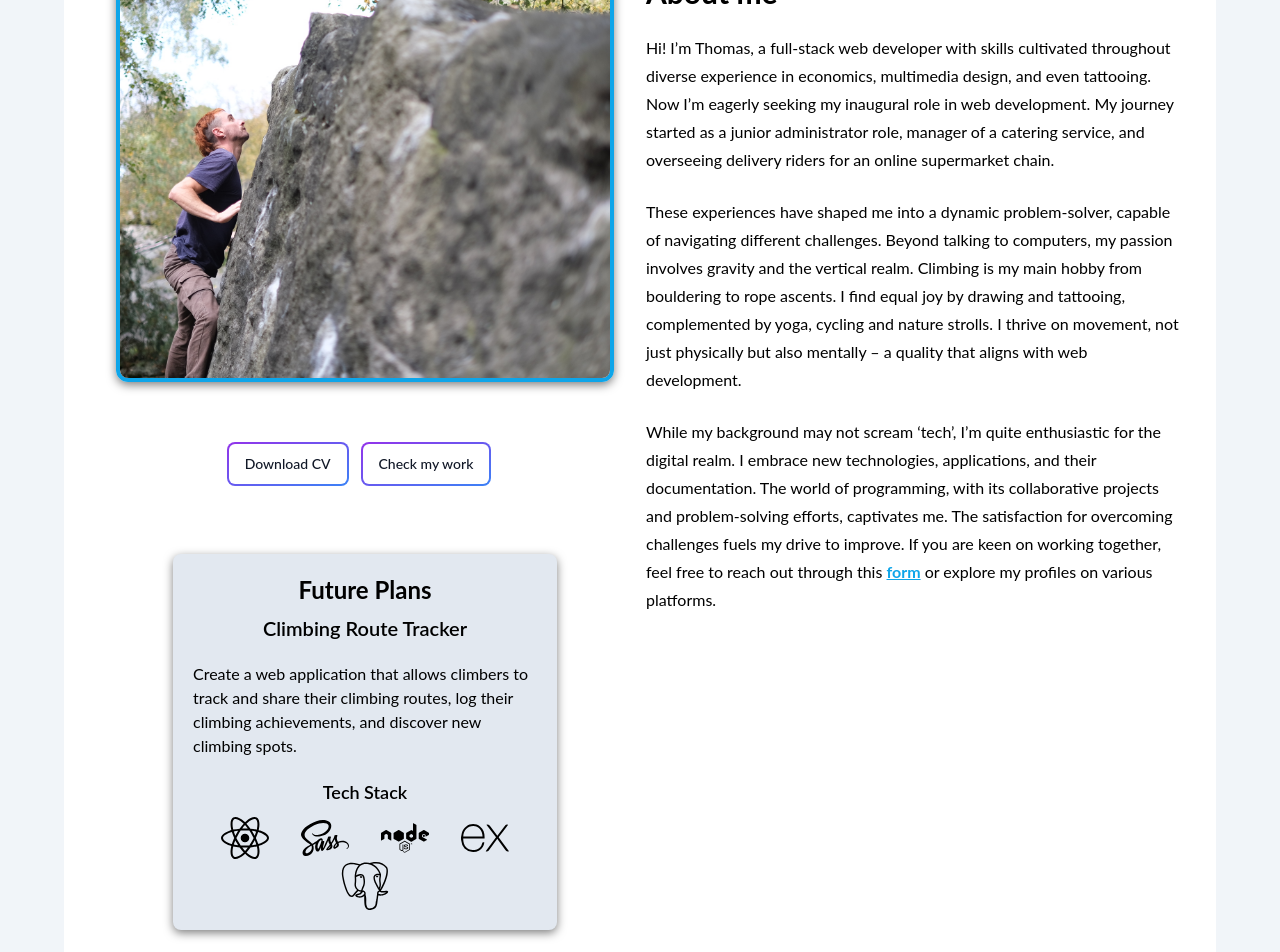
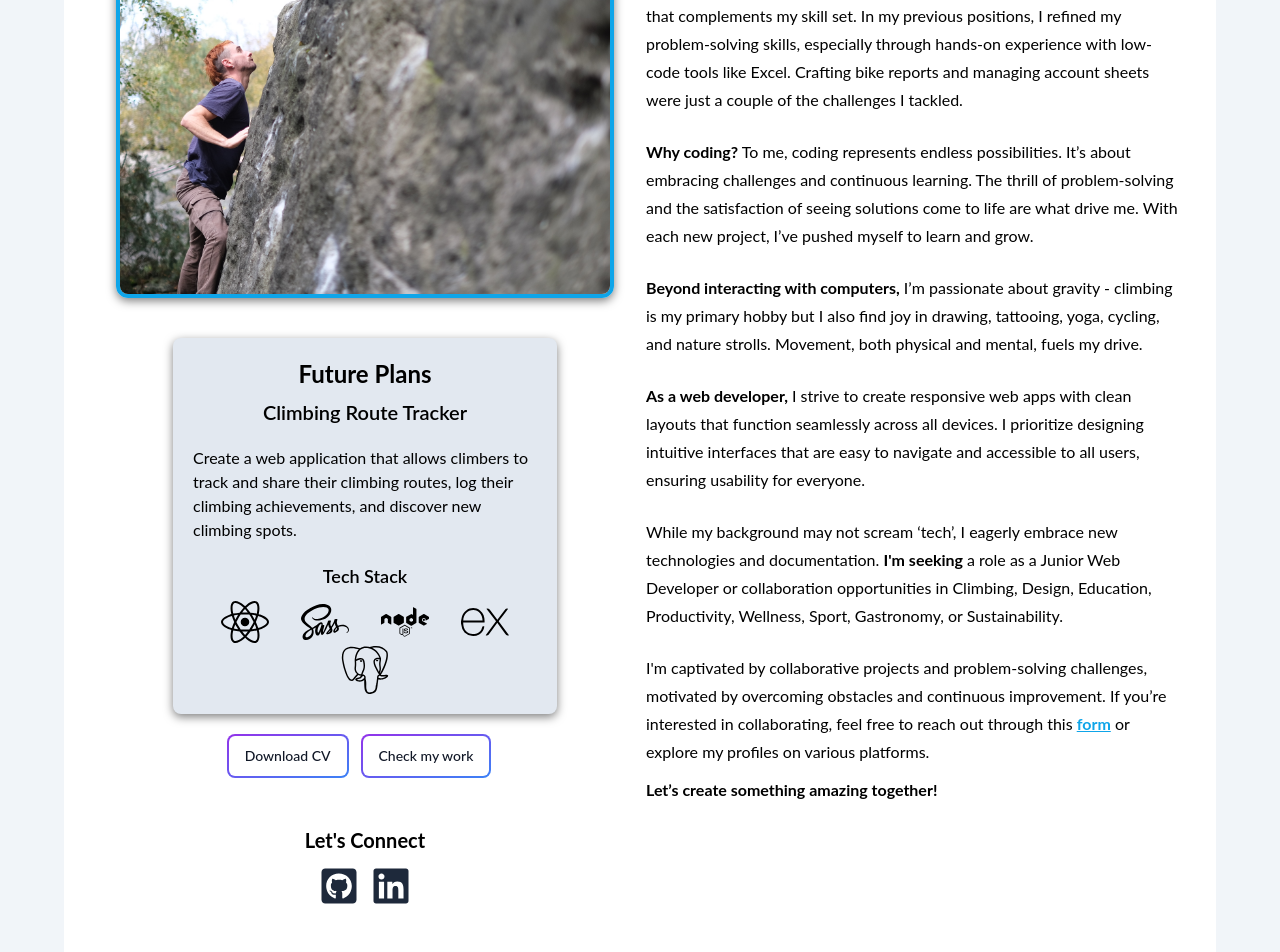
Before and after one commit to tompra/devfolio, a React (Vite) app: page / in a window 1280 px wide. Shown: the part 840-1792 px from the top of the page. Built offline with nearby package versions, Linux system fonts and the light colour scheme; what tailwindcss-animated would draw is missing.

Commit message:
Add content to about component

```diff
--- a/src/components/About.jsx
+++ b/src/components/About.jsx
@@ -1,5 +1,6 @@
 import Img2 from '../assets/photos/climb.jpeg';
 import { futurePlanStack } from '../data';
+import { FaGithubSquare, FaLinkedin } from 'react-icons/fa';
 
 const About = () => {
     const downloadCV = () => {
@@ -25,72 +26,71 @@ const About = () => {
                         About me
                     </h1>
                     <p className='py-3 leading-7 font-lato'>
-                        Hi! I’m Thomas, a full-stack web developer with skills
-                        cultivated throughout diverse experience in economics,
-                        multimedia design, and even tattooing. Now I’m eagerly
-                        seeking my inaugural role in web development. My journey
-                        started as a junior administrator role, manager of a
-                        catering service, and overseeing delivery riders for an
-                        online supermarket chain.
+                        Hey there, I’m Thomas, a full-stack web developer with a
+                        diverse background that complements my skill set. In my
+                        previous positions, I refined my problem-solving skills,
+                        especially through hands-on experience with low-code
+                        tools like Excel. Crafting bike reports and managing
+                        account sheets were just a couple of the challenges I
+                        tackled.
                     </p>
                     <p className='py-3 leading-7'>
-                        These experiences have shaped me into a dynamic
-                        problem-solver, capable of navigating different
-                        challenges. Beyond talking to computers, my passion
-                        involves gravity and the vertical realm. Climbing is my
-                        main hobby from bouldering to rope ascents. I find equal
-                        joy by drawing and tattooing, complemented by yoga,
-                        cycling and nature strolls. I thrive on movement, not
-                        just physically but also mentally – a quality that
-                        aligns with web development.
+                        <strong>Why coding?</strong> To me, coding represents
+                        endless possibilities. It’s about embracing challenges
+                        and continuous learning. The thrill of problem-solving
+                        and the satisfaction of seeing solutions come to life
+                        are what drive me. With each new project, I’ve pushed
+                        myself to learn and grow.
+                    </p>{' '}
+                    <p className='py-3 leading-7'>
+                        <strong>Beyond interacting with computers,</strong> I’m
+                        passionate about gravity - climbing is my primary hobby
+                        but I also find joy in drawing, tattooing, yoga,
+                        cycling, and nature strolls. Movement, both physical and
+                        mental, fuels my drive.
+                    </p>{' '}
+                    <p className='py-3 leading-7'>
+                        <strong>As a web developer,</strong> I strive to create
+                        responsive web apps with clean layouts that function
+                        seamlessly across all devices. I prioritize designing
+                        intuitive interfaces that are easy to navigate and
+                        accessible to all users, ensuring usability for
+                        everyone.
                     </p>
                     <p className='py-3 leading-7'>
-                        While my background may not scream ‘tech’, I’m quite
-                        enthusiastic for the digital realm. I embrace new
-                        technologies, applications, and their documentation. The
-                        world of programming, with its collaborative projects
-                        and problem-solving efforts, captivates me. The
-                        satisfaction for overcoming challenges fuels my drive to
-                        improve. If you are keen on working together, feel free
-                        to reach out through this{' '}
+                        While my background may not scream ‘tech’, I eagerly
+                        embrace new technologies and documentation.{' '}
+                        <strong> I&apos;m seeking </strong> a role as a Junior
+                        Web Developer or collaboration opportunities in
+                        Climbing, Design, Education, Productivity, Wellness,
+                        Sport, Gastronomy, or Sustainability.
+                    </p>
+                    <p className='py-3 leading-7'>
+                        I&apos;m captivated by collaborative projects and
+                        problem-solving challenges, motivated by overcoming
+                        obstacles and continuous improvement. If you’re
+                        interested in collaborating, feel free to reach out
+                        through this{' '}
                         <a
                             href='#contact'
                             className='text-sky-500 font-bold underline'
                         >
                             form
                         </a>{' '}
-                        or explore my profiles on various platforms.
+                        or explore my profiles on various platforms.{' '}
                     </p>
+                    <strong> Let’s create something amazing together!</strong>
                 </div>
-                <div className='flex flex-col xs:items-center sm:justify-start h-full w-full xs:pt-2 sm:pt-0 px-5'>
-                    <div className='sm:w-72 sm:h-full xs:h-64 xs:w-64 md:w-full rounded-xl shadow-[0_3px_10px_rgb(0,0,0,0.5)] border-4 border-sky-500 hover:shadow-none animate-fade-up animate-once animate-duration-1000 animate-delay-[800ms] animate-ease-in-out'>
+                <div className='flex flex-col xs:items-center sm:justify-between h-full w-full xs:pt-2 sm:pt-0 px-5'>
+                    <div className=' xs:h-52 h-72 lg:h-96 xs:my-5 sm:my-0 rounded-xl shadow-[0_3px_10px_rgb(0,0,0,0.5)] border-4 border-sky-500 hover:shadow-none animate-fade-up animate-once animate-duration-1000 animate-delay-[800ms] animate-ease-in-out'>
                         <img
                             src={Img2}
                             alt='Me climbing a boulder'
-                            className='object-cover  w-full h-full rounded-lg hover:opacity-95'
+                            className='object-cover w-full h-full rounded-lg hover:opacity-95'
                         />
                     </div>
-                    <div className='xs:h-40 sm:h-64 xs:flex xs:flex-col xs:items-center xs:justify-center xs:gap-y-4 sm:flex sm:flex-row sm:justify-center sm:items-center xs:pt-5  sm:pt-10'>
-                        <button
-                            onClick={downloadCV}
-                            className='cursor-pointer relative inline-flex items-center justify-center p-0.5 mb-2 me-3 overflow-hidden text-sm font-medium text-gray-900 rounded-lg group bg-gradient-to-br from-purple-600 to-blue-500 group-hover:from-purple-600 group-hover:to-blue-500 hover:text-white dark:text-white focus:ring-4 focus:outline-none focus:ring-blue-300 dark:focus:ring-blue-800'
-                            role='button'
-                        >
-                            <span className=' relative px-4 text-center py-2.5 transition-all ease-in duration-75  bg-white dark:bg-gray-900 rounded-md group-hover:bg-opacity-0'>
-                                Download CV
-                            </span>
-                        </button>
-                        <a
-                            href='#projects'
-                            className='cursor-pointer relative inline-flex items-center justify-center p-0.5 mb-2 me-3 overflow-hidden text-sm font-medium text-gray-900 rounded-lg group bg-gradient-to-br from-purple-600 to-blue-500 group-hover:from-purple-600 group-hover:to-blue-500 hover:text-white dark:text-white focus:ring-4 focus:outline-none focus:ring-blue-300 dark:focus:ring-blue-800'
-                            aria-label='Check my work'
-                        >
-                            <span className=' relative px-4 text-center py-2.5 transition-all ease-in duration-75  bg-white dark:bg-gray-900 rounded-md group-hover:bg-opacity-0'>
-                                Check my work
-                            </span>
-                        </a>
-                    </div>
-                    <div className='sm:flex sm:w-90 xs:w-64 lg:w-96 animate-fade-up animate-once animate-duration-1000 animate-delay-[800ms] animate-ease-in-out'>
+
+                    <div className='xs:w-95 sm:flex sm:w-90  lg:w-96 animate-fade-up animate-once animate-duration-1000 animate-delay-[800ms] animate-ease-in-out'>
                         <div className='mt-5 sm:mt-10 p-5 rounded-lg shadow-[0_3px_10px_rgb(0,0,0,0.5)] bg-slate-200 dark:bg-slate-500'>
                             <h1 className='text-2xl text-center font-bold'>
                                 Future Plans
@@ -119,6 +119,51 @@ const About = () => {
                             </ul>
                         </div>
                     </div>
+                    <div className='xs:flex xs:flex-col xs:items-center xs:justify-center xs:gap-y-4 sm:flex sm:flex-row sm:justify-center sm:items-center xs:py-5 '>
+                        <button
+                            onClick={downloadCV}
+                            className='cursor-pointer relative inline-flex items-center justify-center p-0.5 mb-2 me-3 overflow-hidden text-sm font-medium text-gray-900 rounded-lg group bg-gradient-to-br from-purple-600 to-blue-500 group-hover:from-purple-600 group-hover:to-blue-500 hover:text-white dark:text-white focus:ring-4 focus:outline-none focus:ring-blue-300 dark:focus:ring-blue-800'
+                            role='button'
+                        >
+                            <span className=' relative px-4 text-center py-2.5 transition-all ease-in duration-75  bg-white dark:bg-gray-900 rounded-md group-hover:bg-opacity-0'>
+                                Download CV
+                            </span>
+                        </button>
+                        <a
+                            href='#projects'
+                            className='cursor-pointer relative inline-flex items-center justify-center p-0.5 mb-2 me-3 overflow-hidden text-sm font-medium text-gray-900 rounded-lg group bg-gradient-to-br from-purple-600 to-blue-500 group-hover:from-purple-600 group-hover:to-blue-500 hover:text-white dark:text-white focus:ring-4 focus:outline-none focus:ring-blue-300 dark:focus:ring-blue-800'
+                            aria-label='Check my work'
+                        >
+                            <span className=' relative px-4 text-center py-2.5 transition-all ease-in duration-75  bg-white dark:bg-gray-900 rounded-md group-hover:bg-opacity-0'>
+                                Check my work
+                            </span>
+                        </a>
+                    </div>
+                    <div className='flex flex-col gap-x-4 mt-5 items-center xs:flex xs:justify-center sm:justify-start'>
+                        <h1 className='text-xl xs:text-center sm:text-start xs:mb-5 sm:mb-3 font-lato font-bold'>
+                            Let&apos;s Connect{' '}
+                        </h1>
+                        <div className='flex'>
+                            <a
+                                href='https://github.com/tompra'
+                                className='hover:opacity-80'
+                                target='_blank'
+                                rel='noreferrer'
+                                aria-label='Github Profile'
+                            >
+                                <FaGithubSquare className='mr-3 h-10 w-10 text-slate-800 animate-fade animate-once animate-duration-1000 animate-delay-[1100ms] animate-ease-out hover:text-slate-600 dark:text-sky-200' />
+                            </a>
+                            <a
+                                href='https://www.linkedin.com/in/thom-prayon'
+                                className='hover:opacity-80'
+                                target='_blank'
+                                rel='noreferrer'
+                                aria-label='LinkedIn Profile'
+                            >
+                                <FaLinkedin className='h-10 w-10 text-slate-800 animate-fade animate-once animate-duration-1000 animate-delay-[1200ms] animate-ease-out hover:text-slate-600  dark:text-sky-200' />
+                            </a>
+                        </div>
+                    </div>
                 </div>
             </div>
         </section>
```
Also changed, not shown: src/components/Home.jsx (+1 -22 lines), src/components/Modal.jsx (+5 -7 lines).
